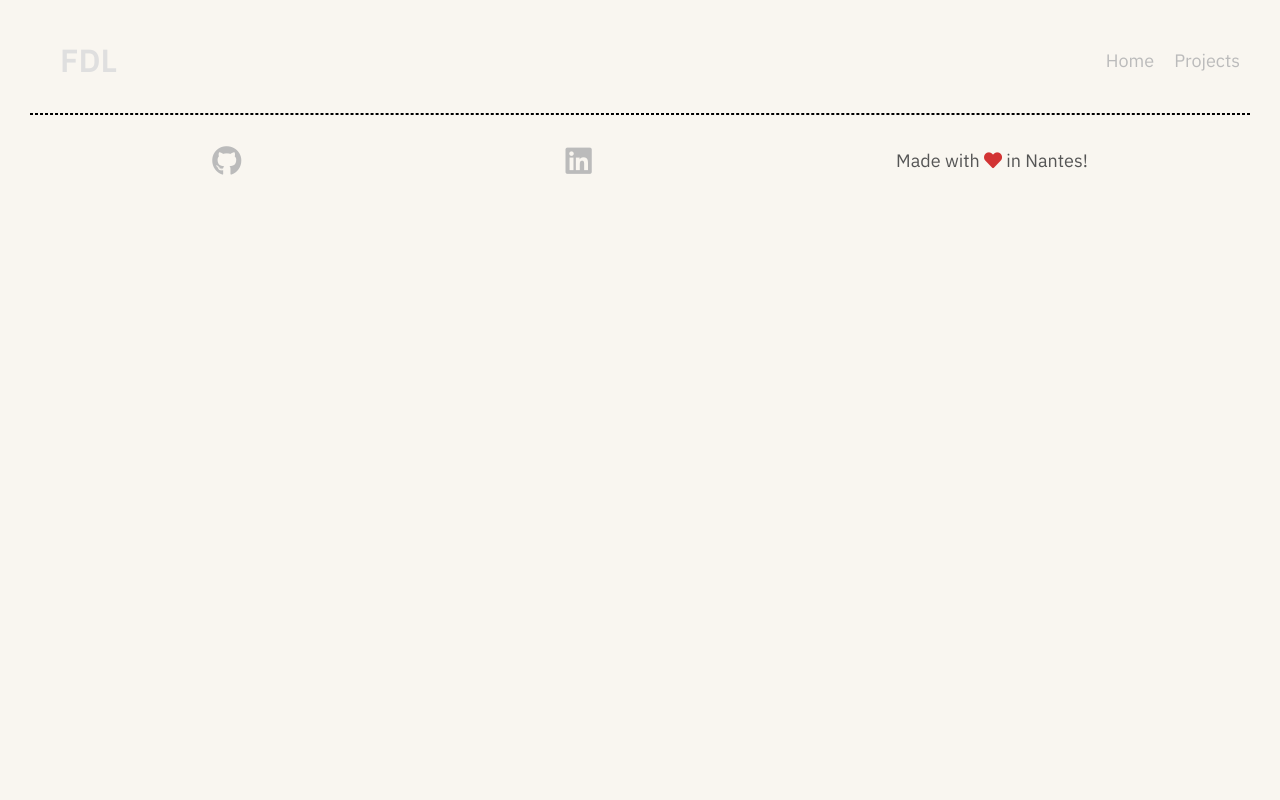
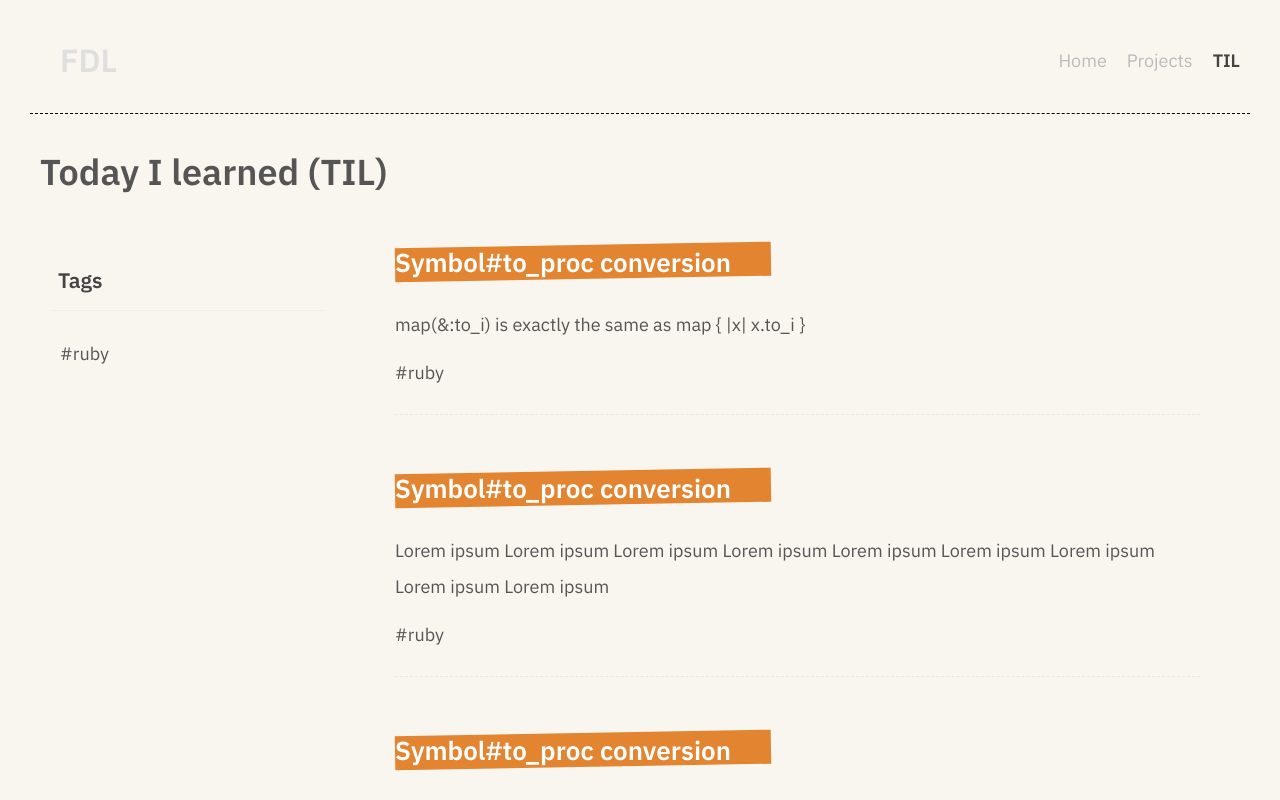
Before and after one commit to francoisedumas/fdlab, a Vue app: page /til in a window 1280 px wide. Shown: the top 800 px of the page. Built offline with nearby package versions, Linux system fonts and the light colour scheme.

Commit message:
Add Til section

```diff
--- a/src/components/NavBar.vue
+++ b/src/components/NavBar.vue
@@ -4,6 +4,7 @@
     <nav>
       <router-link :to="{ name: 'Home' }">Home</router-link>
       <router-link :to="{ name: 'Projects' }">Projects</router-link>
+      <router-link :to="{ name: 'Til' }">TIL</router-link>
     </nav>
   </header>
 </template>
--- /dev/null
+++ b/src/components/PostList.vue
@@ -0,0 +1,45 @@
+<template>
+  <div class="til-list">
+    <div v-for="til in tils" :key="til">
+      <div class="til">
+        <h3>{{ til.title }}</h3>
+        <p>{{ til.description }}</p>
+        <span v-for="tag in til.tags" :key="tag"> #{{ tag }} </span>
+      </div>
+    </div>
+  </div>
+</template>
+
+<script>
+export default {
+  props: ["tils"],
+};
+</script>
+
+<style>
+.til {
+  margin: 0 40px 30px;
+  padding-bottom: 30px;
+  border-bottom: 1px dashed #e7e7e7;
+}
+.til h3 {
+  display: inline-block;
+  position: relative;
+  font-size: 26px;
+  color: white;
+  margin-bottom: 10px;
+  max-width: 400px;
+}
+.til h3::before {
+  content: "";
+  display: block;
+  width: 100%;
+  height: 100%;
+  background: rgb(227, 132, 49);
+  position: absolute;
+  z-index: -1;
+  padding-right: 40px;
+  /* left: -30px; */
+  transform: rotateZ(-1deg);
+}
+</style>
--- /dev/null
+++ b/src/components/TagCloud.vue
@@ -0,0 +1,41 @@
+<template>
+  <div class="tag-cloud">
+    <h3>Tags</h3>
+    <div v-for="tag in tags" :key="tag">#{{ tag }}</div>
+  </div>
+</template>
+
+<script>
+import useTags from "../composables/useTags";
+
+export default {
+  props: ["tils"],
+  setup(props) {
+    const { tags } = useTags(props.tils);
+    return { tags };
+  },
+};
+</script>
+
+<style>
+.tag-cloud {
+  padding: 10px;
+}
+.tag-cloud h3 {
+  border-bottom: 1px solid #eee;
+  padding: 16px 8px;
+  color: #444;
+}
+.tag-cloud div {
+  display: inline-block;
+  padding: 10px;
+}
+.tag-cloud a {
+  color: #ccc;
+  text-decoration: none;
+}
+.tag-cloud a.router-link-active {
+  color: #ff8800;
+  font-weight: bold;
+}
+</style>
--- /dev/null
+++ b/src/composables/useTags.js
@@ -0,0 +1,21 @@
+// take in an array of tils
+// create a new tag set (so no duplicates)
+// add the tags of each til to the tag set
+// return a a single array of tags based on the set
+
+import { ref } from "vue";
+
+const useTags = (tils) => {
+  const tags = ref([]);
+  const tagSet = new Set();
+
+  tils.forEach((item) => {
+    item.tags.forEach((tag) => tagSet.add(tag));
+  });
+
+  tags.value = [...tagSet];
+
+  return { tags };
+};
+
+export default useTags;
--- a/src/router/index.js
+++ b/src/router/index.js
@@ -1,6 +1,7 @@
 import { createRouter, createWebHistory } from "vue-router";
 import Home from "../views/Home.vue";
 import Projects from "../views/Projects.vue";
+import Til from "../views/Til.vue";
 
 const routes = [
   {
@@ -13,6 +14,11 @@ const routes = [
     name: "Projects",
     component: Projects,
   },
+  {
+    path: "/til",
+    name: "Til",
+    component: Til,
+  },
 ];
 
 const router = createRouter({
--- /dev/null
+++ b/src/views/Til.vue
@@ -0,0 +1,62 @@
+<template>
+  <div class="home">
+    <h1>Today I learned (TIL)</h1>
+    <div class="layout">
+      <TagCloud :tils="tils" />
+      <PostList :tils="tils" />
+    </div>
+  </div>
+</template>
+
+<script>
+import PostList from "../components/PostList.vue";
+import TagCloud from "../components/TagCloud.vue";
+
+export default {
+  name: "Til",
+  components: { PostList, TagCloud },
+  data() {
+    return {
+      tils: [
+        {
+          title: "Symbol#to_proc conversion",
+          description: "map(&:to_i) is exactly the same as map { |x| x.to_i }",
+          tags: ["ruby"],
+        },
+        {
+          title: "Symbol#to_proc conversion",
+          description: "Lorem ipsum Lorem ipsum Lorem ipsum Lorem ipsum Lorem ipsum Lorem ipsum Lorem ipsum Lorem ipsum Lorem ipsum ",
+          tags: ["ruby"],
+        },
+        {
+          title: "Symbol#to_proc conversion",
+          description: "map(&:to_i) is exactly the same as map { |x| x.to_i }",
+          tags: ["ruby"],
+        },
+      ],
+    };
+  },
+};
+</script>
+
+<style>
+.home {
+  max-width: 1200px;
+  margin: 0 auto;
+  padding: 10px;
+}
+.layout {
+  display: grid;
+  gap: 20px;
+}
+@media (min-width: 768px) {
+  .layout {
+    grid-template-columns: 1fr 3fr;
+  }
+}
+@media (max-width: 767px) {
+  .layout {
+    grid-row-gap: 50px;
+  }
+}
+</style>
```
